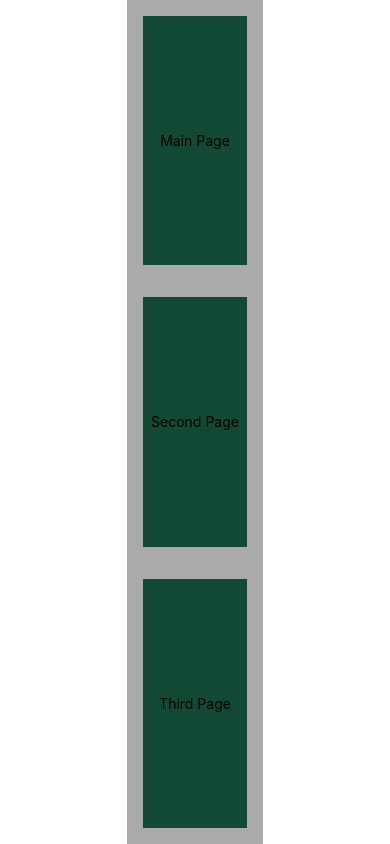
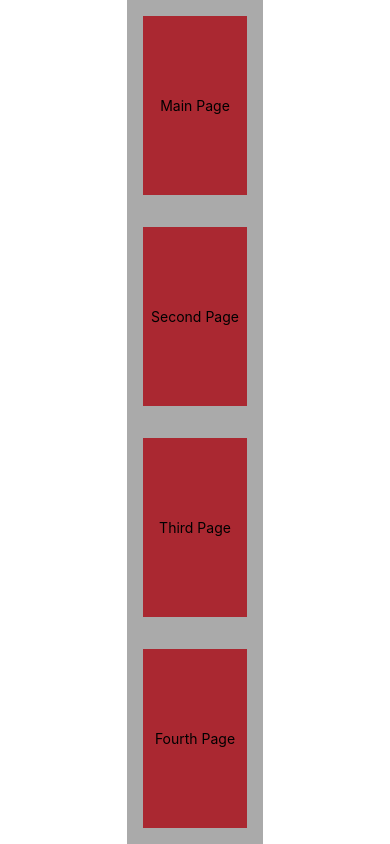
Before and after one commit to taks-mohs/GitHubTest-GroupPractice, a React Native app: screen / in a window 390 px wide. Built offline with nearby package versions, Linux system fonts and the light colour scheme.

Commit message:
add button and color

```diff
--- a/components/MainButton.js
+++ b/components/MainButton.js
@@ -14,7 +14,7 @@ export default MainButton;
 const styles = StyleSheet.create({
   container: {
     flex: 1,
-    backgroundColor: "#124935",
+    backgroundColor: "#aa2831",
     padding: 8,
     margin: 16,
     borderColor: "black",
--- a/screens/FirstPage.js
+++ b/screens/FirstPage.js
@@ -8,6 +8,7 @@ function MainPage() {
             <MainButton>Main Page</MainButton>
             <MainButton>Second Page</MainButton>
             <MainButton>Third Page</MainButton>
+            <MainButton>Fourth Page</MainButton>
         </View>
     );
 }
```
